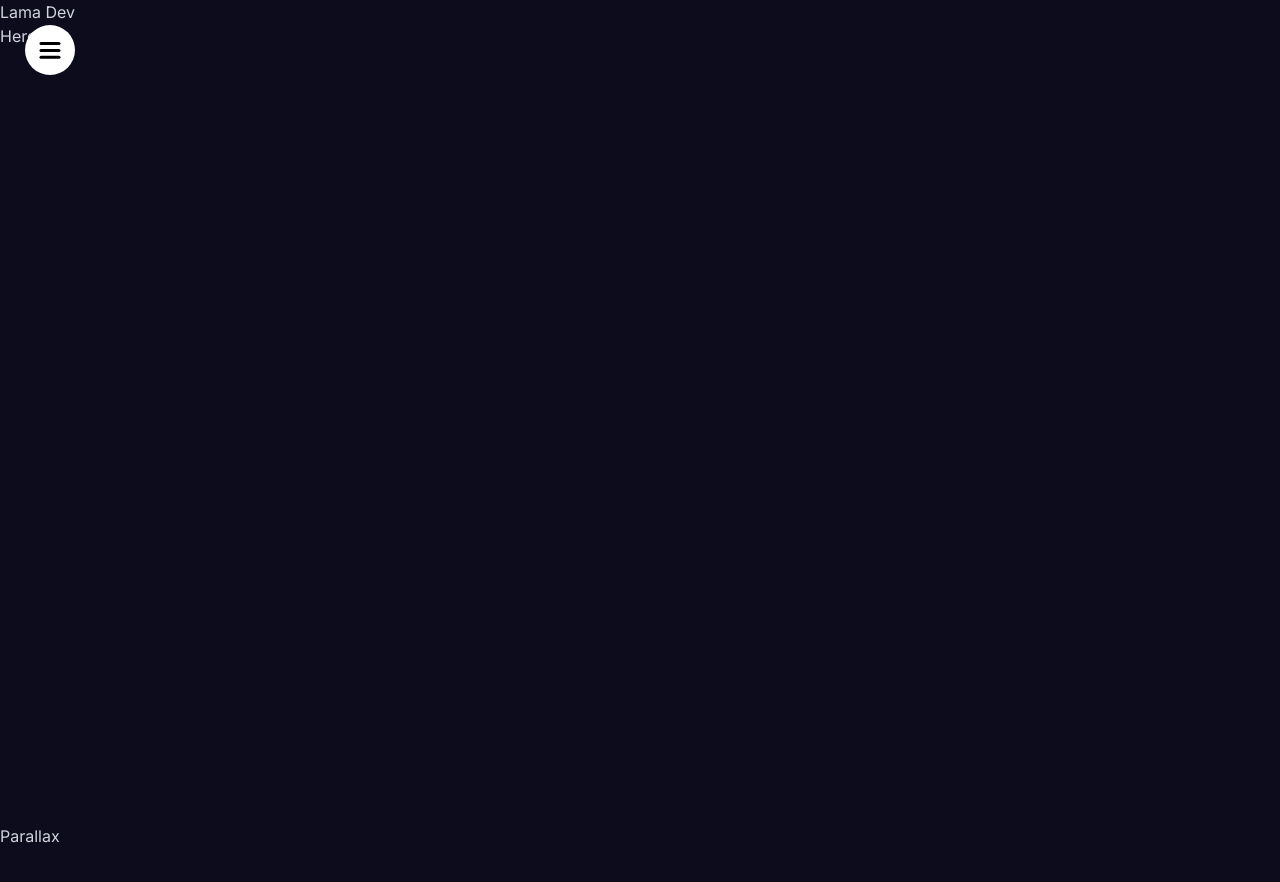
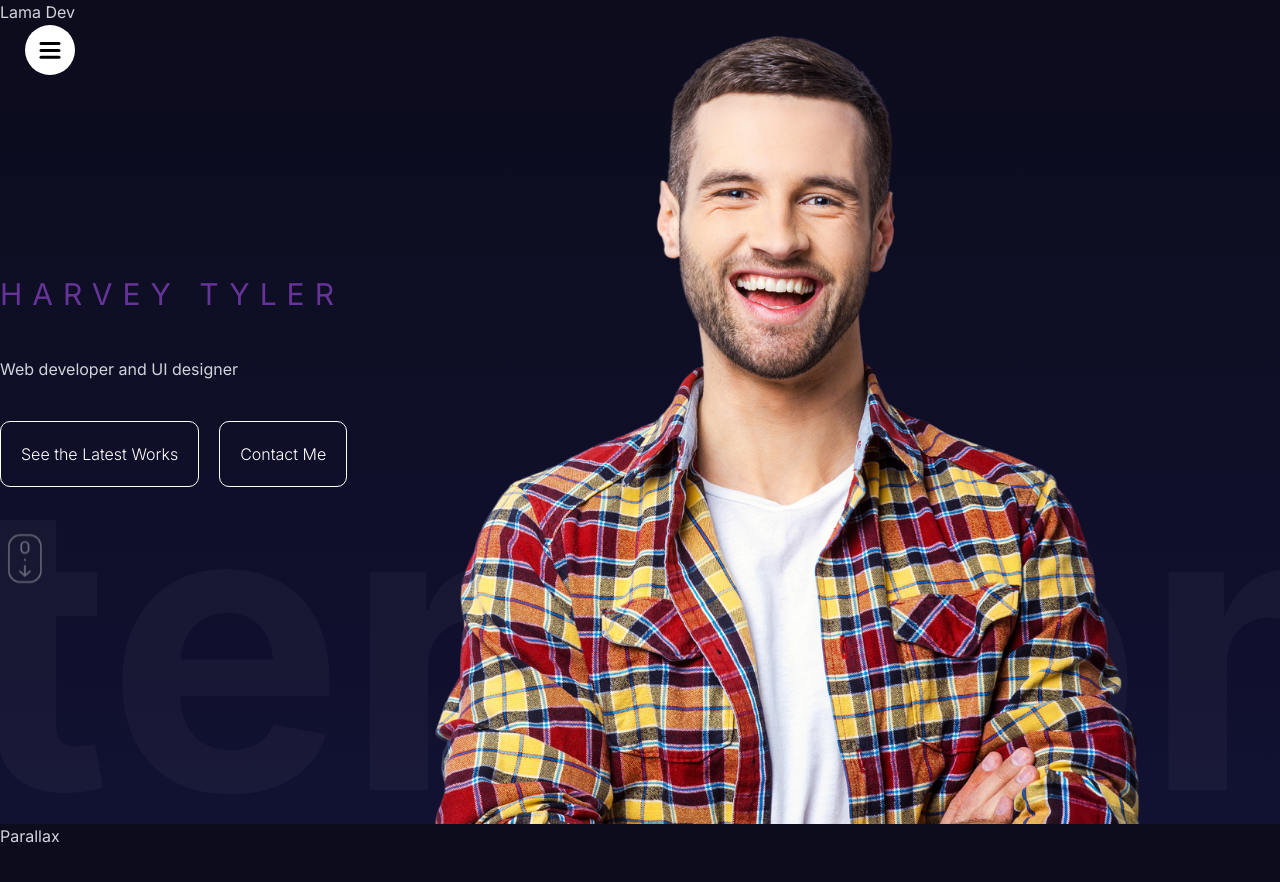
Before and after one commit to nextArtDev/animated-portfolio-lamadev, a Next.js app: page / in a window 1280 px wide. Shown: the top 882 px of the page. Built offline with nearby package versions, Linux system fonts and the light colour scheme.

Commit message:
hero section

```diff
--- /dev/null
+++ b/_components/Hero.tsx
@@ -0,0 +1,159 @@
+'use client'
+import { motion } from 'framer-motion'
+import Image from 'next/image'
+import HeroImage from '../public/hero.png'
+
+const textVariants = {
+  initial: {
+    x: -500,
+    opacity: 0,
+  },
+  animate: {
+    x: 0,
+    opacity: 1,
+    transition: {
+      duration: 1,
+      staggerChildren: 0.1,
+    },
+  },
+  scrollButton: {
+    opacity: 0,
+    y: 10,
+    transition: {
+      duration: 2,
+      repeat: Infinity,
+    },
+  },
+}
+const sliderVariants = {
+  initial: {
+    x: 0,
+  },
+  animate: {
+    x: '-220%',
+    transition: {
+      repeat: Infinity,
+      repeatType: 'mirror',
+      duration: 20,
+    },
+  },
+}
+
+const Hero = () => {
+  return (
+    <div
+      className="hero relative"
+      style={{
+        // height: 'calc(100vh - 100px)',
+        position: 'relative',
+        height: '100vh',
+        overflow: 'hidden',
+        background: 'linear-gradient(180deg, #0c0c1d, #111132)',
+      }}
+    >
+      <div
+        className="wrapper  "
+        style={{ maxWidth: '1366px', height: '100%', margin: 'auto' }}
+      >
+        <motion.div
+          className="textContainer"
+          style={{
+            width: '50%',
+            height: '100%',
+            display: 'flex',
+            flexDirection: 'column',
+            justifyContent: 'center',
+            gap: '40px',
+          }}
+          variants={textVariants}
+          initial="initial"
+          animate="animate"
+        >
+          <motion.h2
+            style={{
+              fontSize: '30px',
+              color: 'rebeccapurple',
+              letterSpacing: '10px',
+            }}
+            variants={textVariants}
+          >
+            HARVEY TYLER
+          </motion.h2>
+          <motion.h1 variants={textVariants}>
+            Web developer and UI designer
+          </motion.h1>
+          <motion.div variants={textVariants} className="buttons">
+            <motion.button
+              style={{
+                padding: '20px',
+                border: '1px solid white',
+                borderRadius: '10px',
+                backgroundColor: 'transparent',
+                color: 'white',
+                marginRight: '20px',
+                cursor: 'pointer',
+                fontWeight: '300',
+              }}
+              variants={textVariants}
+            >
+              See the Latest Works
+            </motion.button>
+            <motion.button
+              style={{
+                padding: '20px',
+                border: '1px solid white',
+                borderRadius: '10px',
+                backgroundColor: 'transparent',
+                color: 'white',
+                marginRight: '20px',
+                cursor: 'pointer',
+                fontWeight: '300',
+              }}
+              variants={textVariants}
+            >
+              Contact Me
+            </motion.button>
+          </motion.div>
+          <motion.img
+            style={{ width: '50px' }}
+            variants={textVariants}
+            animate="scrollButton"
+            src="/scroll.png"
+            alt=""
+          />
+        </motion.div>
+      </div>
+      <motion.div
+        className="slidingTextContainer"
+        style={{
+          position: 'absolute',
+          fontSize: '50vh',
+          bottom: '-120px',
+          whiteSpace: 'nowrap',
+          color: '#ffffff09',
+          width: '50%',
+          fontWeight: 'bold',
+        }}
+        variants={sliderVariants}
+        initial="initial"
+        animate="animate"
+      >
+        Writer Content Creator Influencer
+      </motion.div>
+      <div
+        className="imageContainer"
+        style={{ height: '100%', position: 'absolute', top: 0, right: 0 }}
+      >
+        <Image
+          width={HeroImage.width}
+          height={HeroImage.height}
+          src={HeroImage.src}
+          alt=""
+          className="object-cover"
+        />
+      </div>
+    </div>
+  )
+}
+
+export default Hero
--- a/_components/sidebar/Sidebar.tsx
+++ b/_components/sidebar/Sidebar.tsx
@@ -1,3 +1,4 @@
+'use client'
 import { useState } from 'react'
 import { motion } from 'framer-motion'
 
--- a/_components/sidebar/ToggleButton.tsx
+++ b/_components/sidebar/ToggleButton.tsx
@@ -1,3 +1,4 @@
+'use client'
 import { stylex } from '@stylexjs/stylex'
 import { motion } from 'framer-motion'
 import { Dispatch, SetStateAction } from 'react'
--- a/app/page.tsx
+++ b/app/page.tsx
@@ -1,3 +1,4 @@
+import Hero from '@/_components/Hero'
 import Navbar from '@/_components/Navbar'
 import Test from '@/_components/Test'
 
@@ -6,7 +7,9 @@ export default function Home() {
     <div>
       <section>
         <Navbar />
-        <section>Hero</section>
+        <section>
+          <Hero />
+        </section>
         {/* <Test /> */}
         <section id="Homepage">Parallax</section>
         <section id="Services">Services</section>
```
Also changed, not shown: 1 other file (tests, documents, lock files or other folders).
